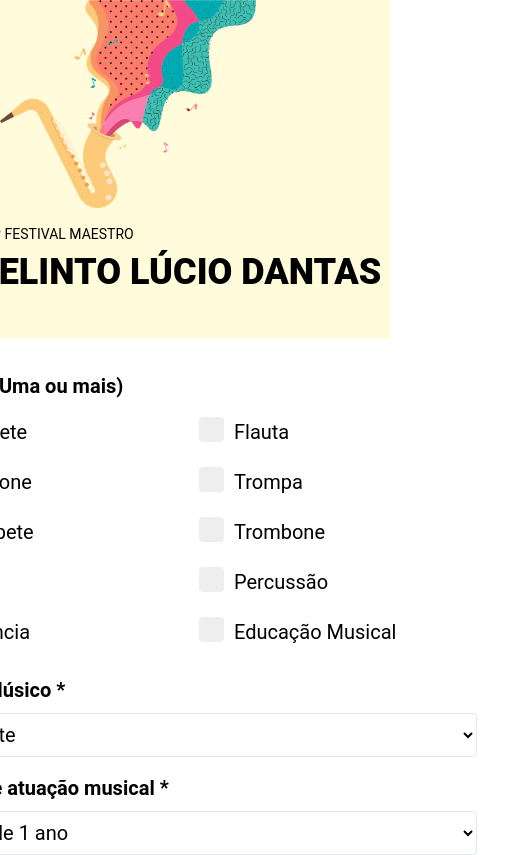
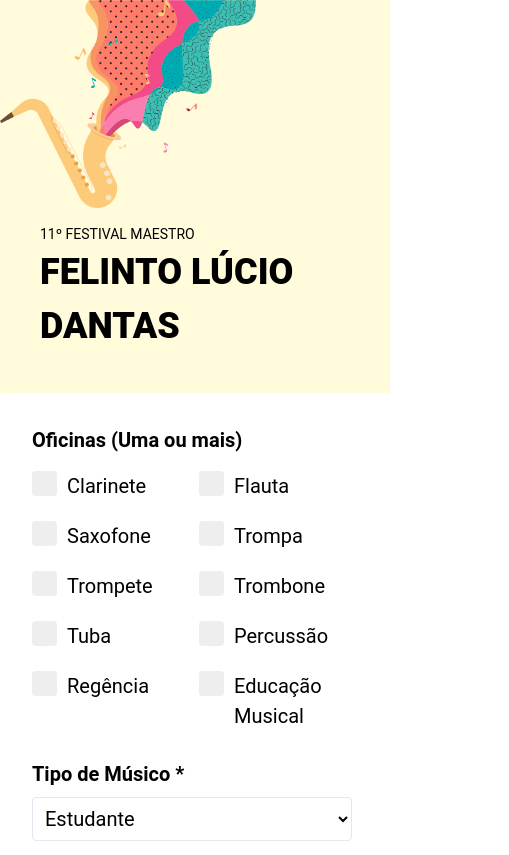
Before and after one commit to isaacmsl/festival2020, a Next.js app: page /inscricoes in a window 390 px wide. Shown: the top 855 px of the page, 509 px wide, since content can reach past the window. Built offline with nearby package versions, Linux system fonts and the light colour scheme; no server answers.

Commit message:
Video do index mudado e responsividade no celular melhorada

```diff
--- a/src/pages/index.js
+++ b/src/pages/index.js
@@ -22,7 +22,7 @@ export default function Home() {
 
       <main className="flex flex-col items-center">
         <div className="w-screen sm:max-w-lg">
-          <iframe width="100%" height="315" src="https://www.youtube.com/embed/wxKJvoFAfJM?rel=0" frameborder="0" allow="accelerometer; autoplay; encrypted-media; gyroscope; picture-in-picture" allowfullscreen></iframe>
+          <iframe width="100%" height="315" src="https://www.youtube.com/embed/CINitoglzTg?rel=0" frameborder="0" allow="accelerometer; autoplay; encrypted-media; gyroscope; picture-in-picture" allowfullscreen></iframe>
         </div>
         <div className="mb-10 flex flex-col items-center text-white mt-20">
           <div className="flex flex-col items-center bg-black rounded-full w-48 p-6 border-solid border-8">
--- a/src/pages/inscricoes.js
+++ b/src/pages/inscricoes.js
@@ -9,7 +9,7 @@ import { useState, useEffect } from 'react'
 
 const tailStyles = {
     Labels: 'mb-2 font-bold',
-    Input: 'p-2 border border-1 rounded bg-transparent',
+    Input: 'p-2 border border-1 rounded bg-transparent max-w-xs',
     Checkboxs: 'mr-2 checked:bg-black'
 }
 
```
